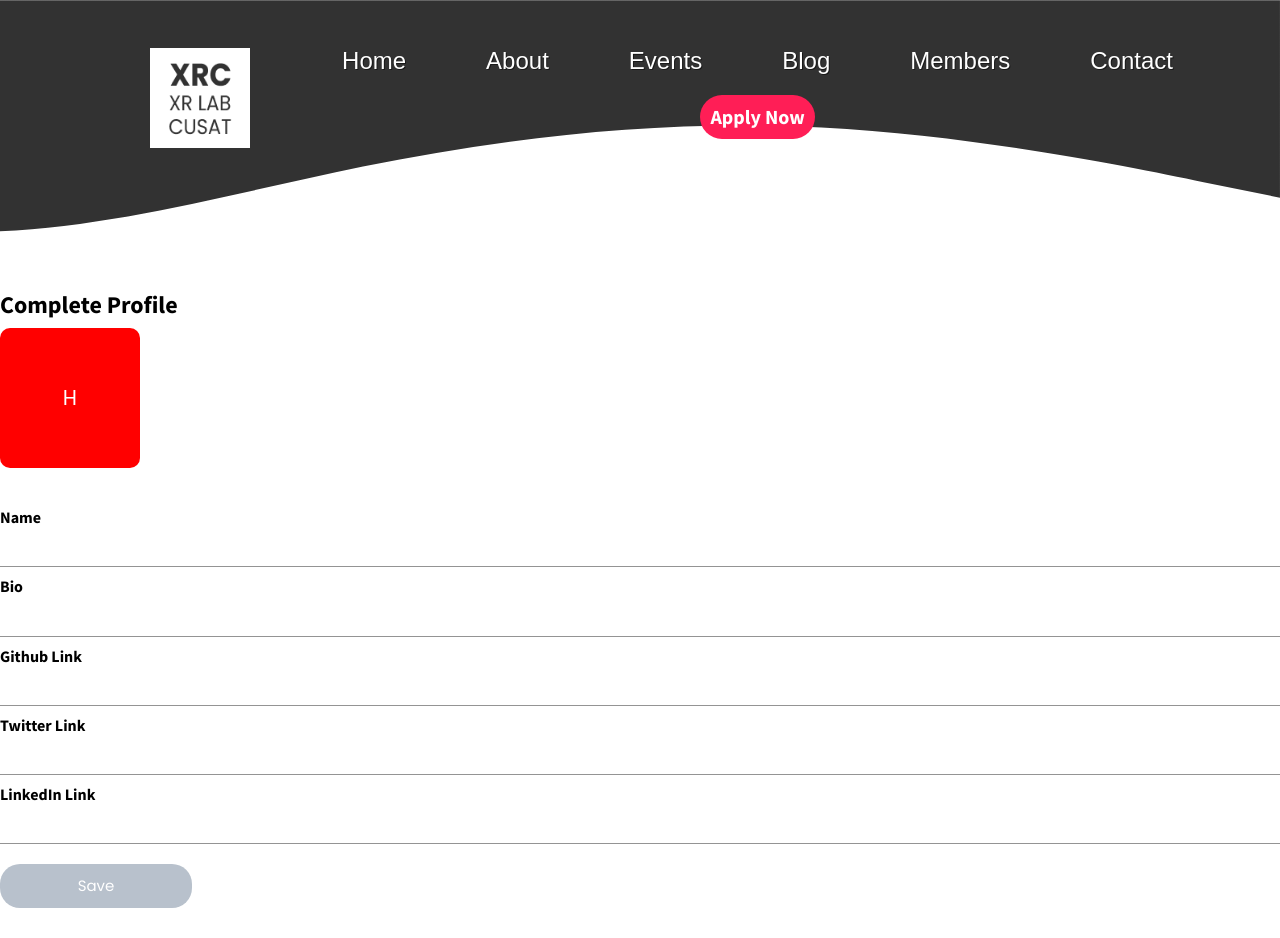
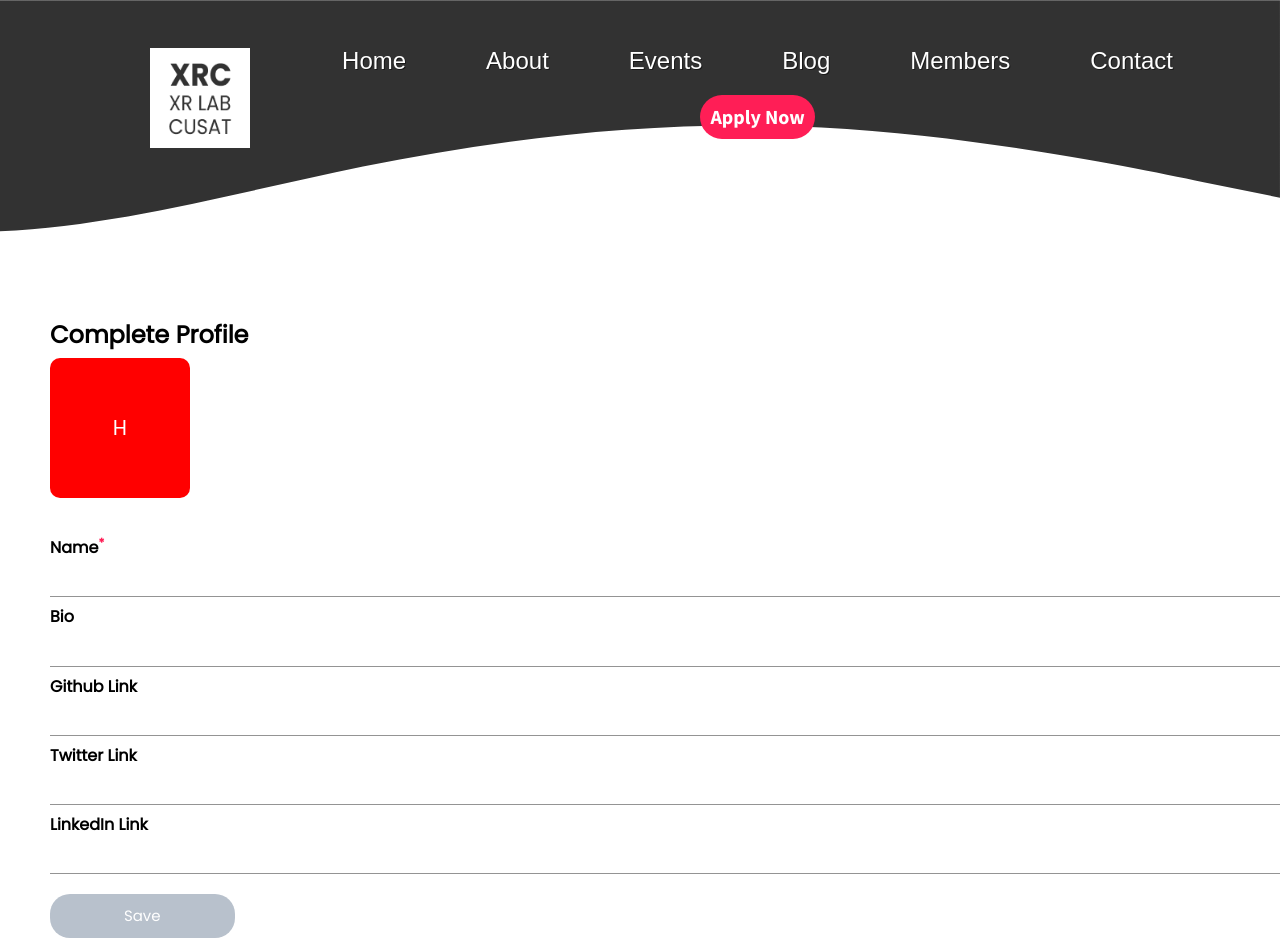
Before and after one commit to rohittp0/vr-world, a React app: page /register in a window 1280 px wide. Before the commit the page ends 908 px from the top, so only its background shows below. Built offline with nearby package versions, Linux system fonts and the light colour scheme.

Commit message:
resources

```diff
--- a/src/pages/Register/index.tsx
+++ b/src/pages/Register/index.tsx
@@ -3,9 +3,6 @@ import React from "react";
 import Header from "../../components/Header/Header";
 import {Avatar, Typography} from "@mui/material";
 import TextField from "@mui/material/TextField";
-import Button from "@mui/material/Button";
-import IconButton from "@mui/material/IconButton";
-import ArrowBackIcon from '@mui/icons-material/ArrowBack';
 import "../../styles/edit.css"
 
 const Register = () =>
@@ -16,9 +13,9 @@ const Register = () =>
         <div className="editCont">
               <h4>Complete Profile</h4>
                      <Avatar sx={{ width: 140, height: 140, backgroundColor:"red", borderRadius:"10px" }}>H</Avatar>
-                      <div className="editComponents">
-                         <h6>Name</h6>
-                     <TextField id="standard-basic" variant="standard" required  />
+                      <form className="editComponents">
+                         <h6>Name<sup>*</sup></h6>
+                          <TextField required id="Name" variant="standard" />
                          <h6>Bio</h6>
                     <TextField id="standard-basic"variant="standard" />
                         <input
@@ -36,7 +33,7 @@ const Register = () =>
                     <TextField id="standard-basic"  variant="standard" />
                          <h6>LinkedIn Link</h6>
                     <TextField id="standard-basic"  variant="standard" />
-                     </div>
+                     </form>
               <input type="button" className="edtbutton" value="Save"/>
           </div>
           </>
--- a/src/styles/dash.css
+++ b/src/styles/dash.css
@@ -190,6 +190,11 @@
     flex-direction: column;
     padding-top: 30px;
 }
+.editCont{
+    padding-left: 50px;
+    padding-top: 30px;
+    font-family: "Poppins";
+}
 
 h6{
     margin-top: 10px;
@@ -207,6 +212,7 @@ h6{
     font-size: 15px;
     width:15%;
     margin-top: 20px;
+
 
 
 
```
